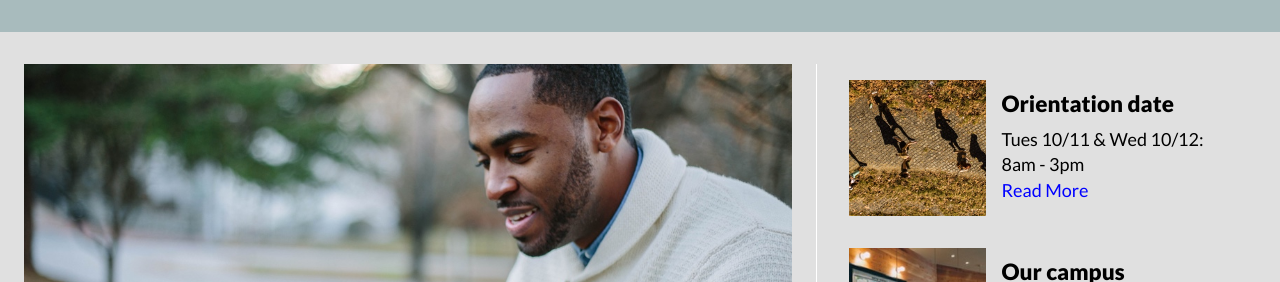
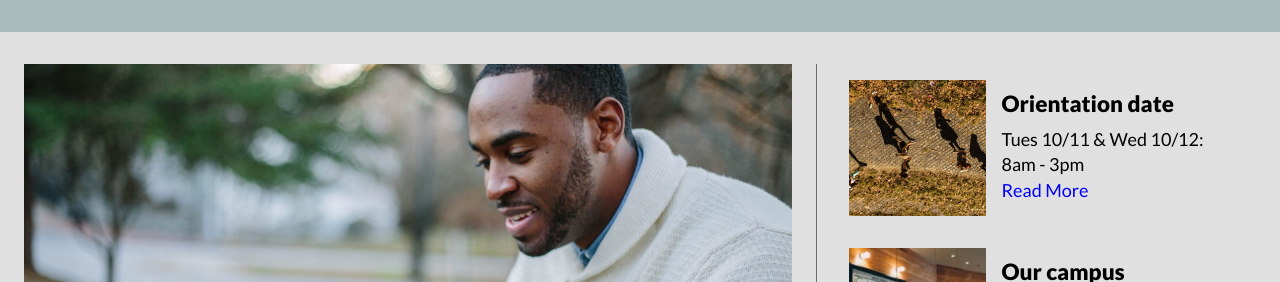
Before and after one commit to aldenbruce/ColmarAcademy, a plain HTML site: page index.html in a window 1280 px wide. Shown: the part 666-948 px from the top of the page. Drawn offline with Linux system fonts and the light colour scheme.

Commit message:
updated border color

```diff
--- a/resources/css/style.css
+++ b/resources/css/style.css
@@ -130,7 +130,7 @@ header {
 .event {
   display: flex;
   flex-direction: row;
-  border-left: 1px solid #ffffff;
+  border-left: 1px solid #716d6d;
   padding: 16px;
 }
 
```
